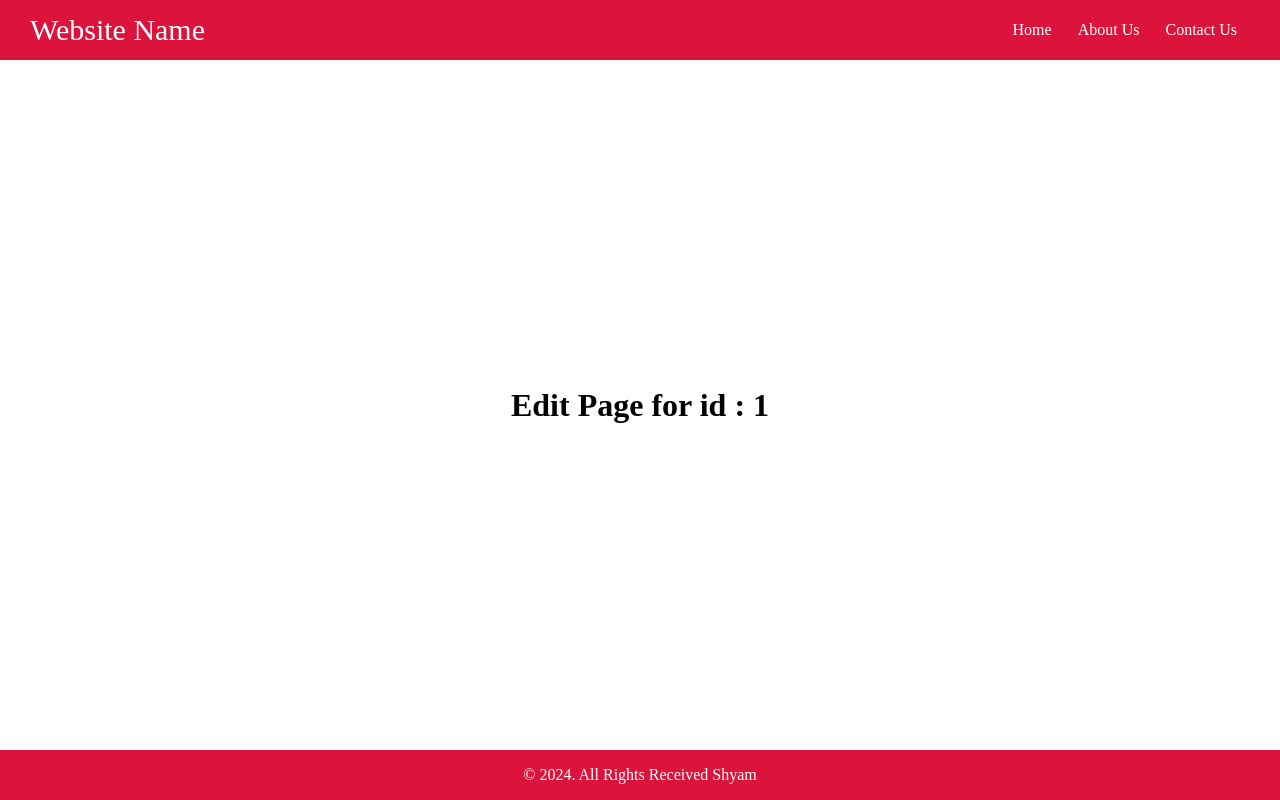
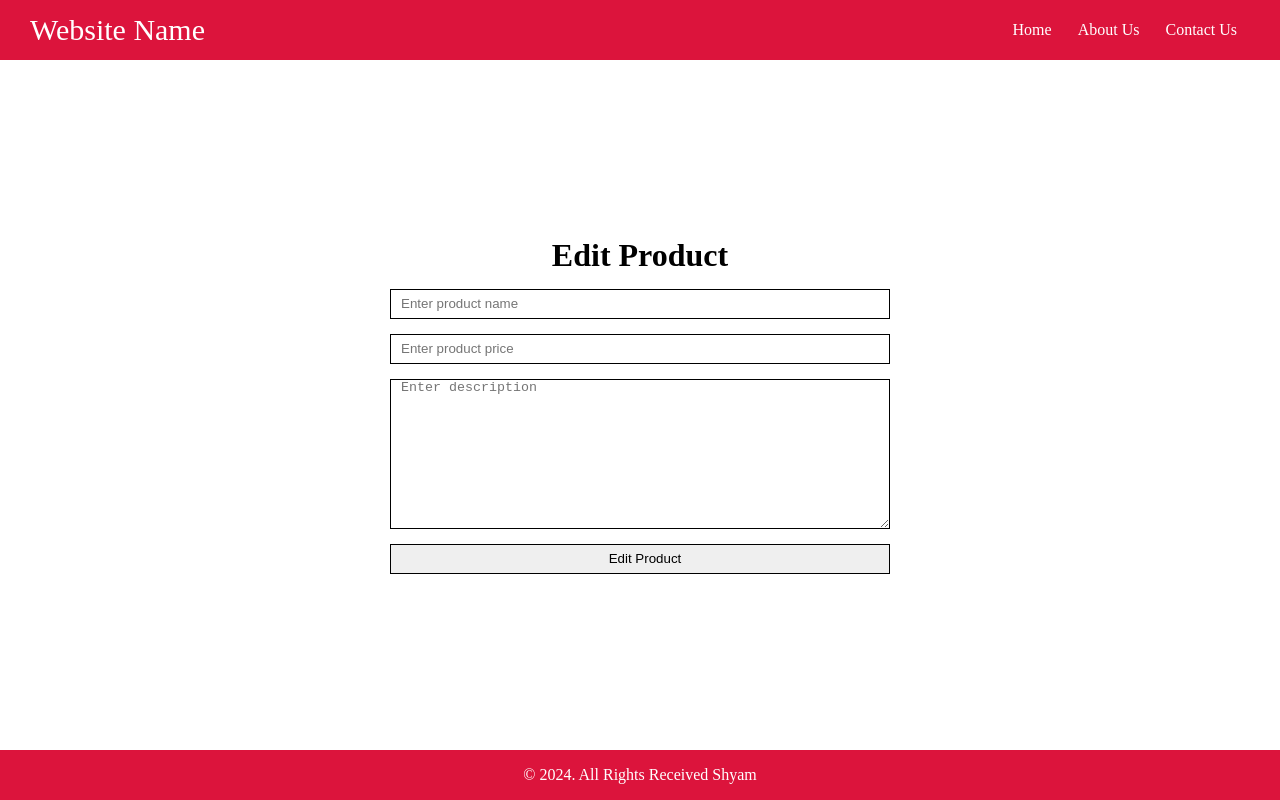
Before and after one commit to KarnamShyam1947/react-pratice, a React (Vite) app: page /edit/1 in a window 1280 px wide. Built offline with nearby package versions, Linux system fonts and the light colour scheme; no server answers.

Commit message:
completed: edit and delete operations

```diff
--- a/src/components/products/All.jsx
+++ b/src/components/products/All.jsx
@@ -20,6 +20,24 @@ function All() {
   useEffect(() => {
     fetchProducts();
   }, [])
+
+  const deleteProduct = async (productId) => {
+    if(window.confirm("Are u sure u want to delete the product??")) {
+      try {
+        const fRes = await fetch(`http://localhost:3000/api/v1/products/${productId}`,
+          {
+            method: "DELETE"
+          }
+        )
+        const res = await fRes.json();
+        console.log(res);
+      } catch (error) {
+        console.log(error);
+      }
+
+      fetchProducts();
+    }
+  }
 
   return (
     <>
@@ -48,8 +66,12 @@ function All() {
                   <td>{value.price}</td>
                   <td>{value.description}</td>
                   <td>
-                    <button>delete</button>
-                    <button>edit</button>
+                    <button>
+                      <Link to={`/edit/${value.id}`}>Edit</Link>
+                    </button>
+                    <button onClick={() => deleteProduct(value.id)}>
+                      Delete
+                    </button>
                   </td>
                 </tr>
               ))
--- a/src/components/products/Edit.jsx
+++ b/src/components/products/Edit.jsx
@@ -1,12 +1,144 @@
-import React from 'react'
-import { useParams } from "react-router-dom";
+import React, { useEffect, useState } from 'react'
+import { useParams, useNavigate } from "react-router-dom";
 
 function Edit() {
 
-  const params = useParams();
+  const { id } = useParams();
+
+  const initialValues = {
+    name: '',
+    description: '',
+    price: ''
+  };
+
+  const [formValues, setFormValues] = useState(initialValues);
+  const [error, setError] = useState({});
+  const navigate = useNavigate();
+
+  const fetchProductDetails = async () => {
+    try {
+      const response = await fetch(`http://localhost:3000/api/v1/products/${id}`);
+      const result = await response.json();
+      setFormValues(result);
+    } catch (err) {
+      console.error('Error fetching product details:', err);
+    }
+  };
+
+  useEffect(() => {
+
+    fetchProductDetails();
+  }, []);
+
+  const handleInputChange = (e) => {
+    const { name, value } = e.target;
+    setFormValues({
+      ...formValues,
+      [name]: value
+    });
+  };
+
+  const handleFormSubmission = async (e) => {
+    e.preventDefault();
+
+    const errors = validateInput();
+
+    if (Object.keys(errors).length === 0) {
+      const result = await editProduct();
+
+      if(result.error) {
+        alert(result.error);
+      }
+      else {
+        alert(result.message);
+        navigate("/all", { replace: true });
+      }
+
+    } else {
+      setError(errors);
+      alert('Form has errors');
+    }
+  };
+
+  const validateInput = () => {
+    const errors = {};
+
+    if (formValues.name.trim() === '') {
+      errors.name = 'Product Name is required';
+    }
+
+    if (formValues.description.trim() === '') {
+      errors.description = 'Product description is required';
+    }
+
+    if (isNaN(formValues.price)) {
+      errors.price = 'Product price must be a number';
+    }
+
+    return errors;
+  };
+
+  const editProduct = async () => {
+    const fetchRes = await fetch(`http://localhost:3000/api/v1/products/${id}`,
+      {
+        method: "PUT",
+        body: JSON.stringify(formValues),
+        headers: {
+          "Content-Type": "application/json"
+        }
+      }
+    );
+
+    const result = await fetchRes.json();
+
+    return result;
+  }
 
   return (
-    <h1>Edit Page for id : {params.id}</h1>
+    <form onSubmit={handleFormSubmission}>
+        <h1>Edit Product</h1>
+        <div className="inputs">
+          <input
+            type="text"
+            name="name"
+            value={formValues.name}
+            onChange={handleInputChange}
+            placeholder="Enter product name"
+            className={error.name ? "error-field" : ""}
+          />
+          {
+            error.name &&
+            <span className="error">{error.name}</span>
+          }
+
+          <input
+            type="text"
+            name="price"
+            value={formValues.price}
+            onChange={handleInputChange}
+            placeholder="Enter product price"
+            className={error.price ? "error-field" : ""}
+          />
+          {
+            error.price &&
+            <span className="error">{error.price}</span>
+          }
+
+          <textarea
+            name="description"
+            value={formValues.description}
+            onChange={handleInputChange}
+            placeholder="Enter description"
+            className={error.description ? "error-field" : ""}
+          ></textarea>
+          {
+            error.description &&
+            <span className="error">{error.description}</span>
+          }
+
+          <input type="submit" value="Edit Product" />
+        </div>
+      </form>
   )
 }
 
--- a/src/index.css
+++ b/src/index.css
@@ -112,3 +112,8 @@ th, td {
 .error-field {
     border-color: red !important;
 }
+
+button a {
+    color: white;
+    text-decoration: none;
+}
```
